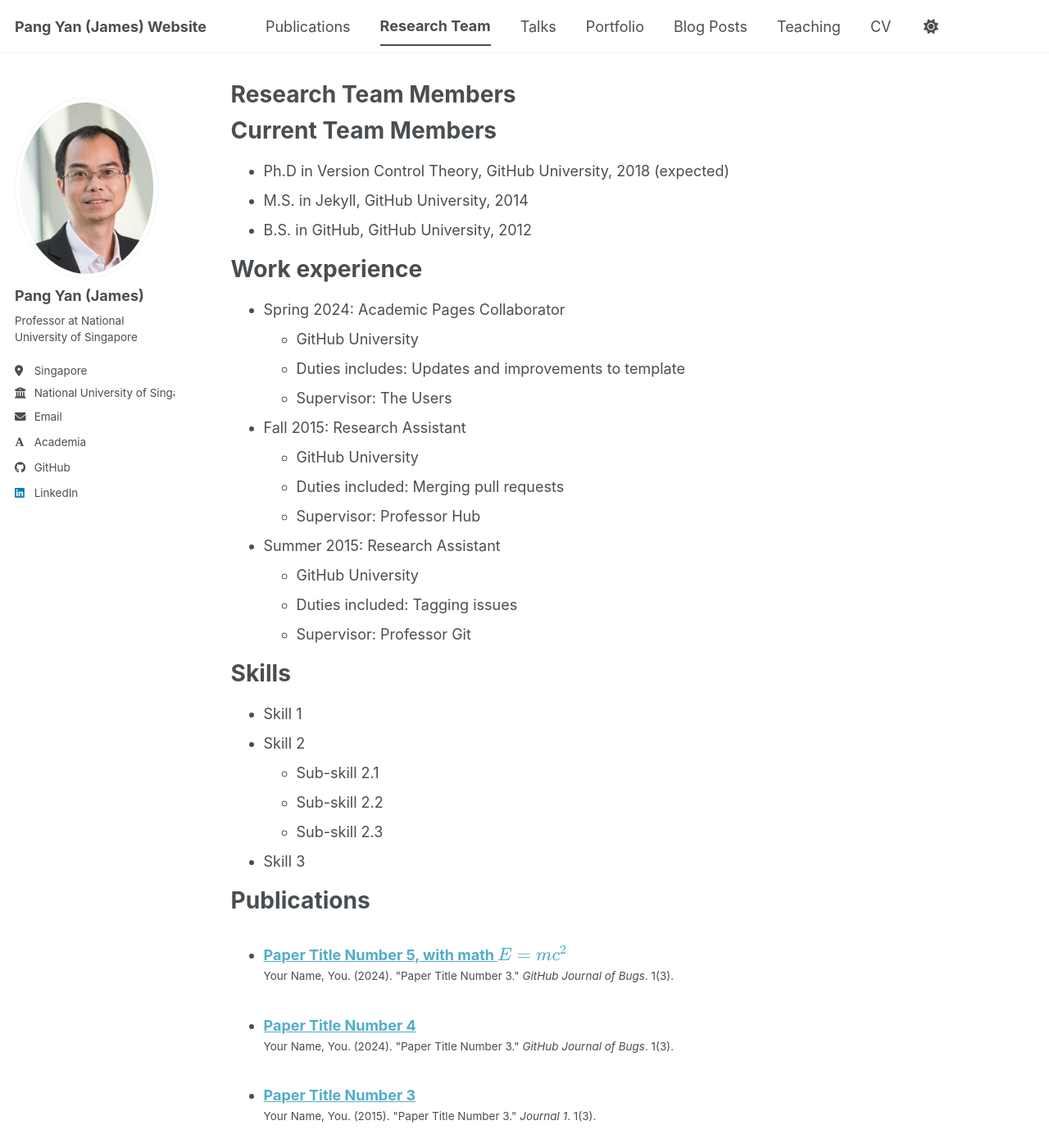
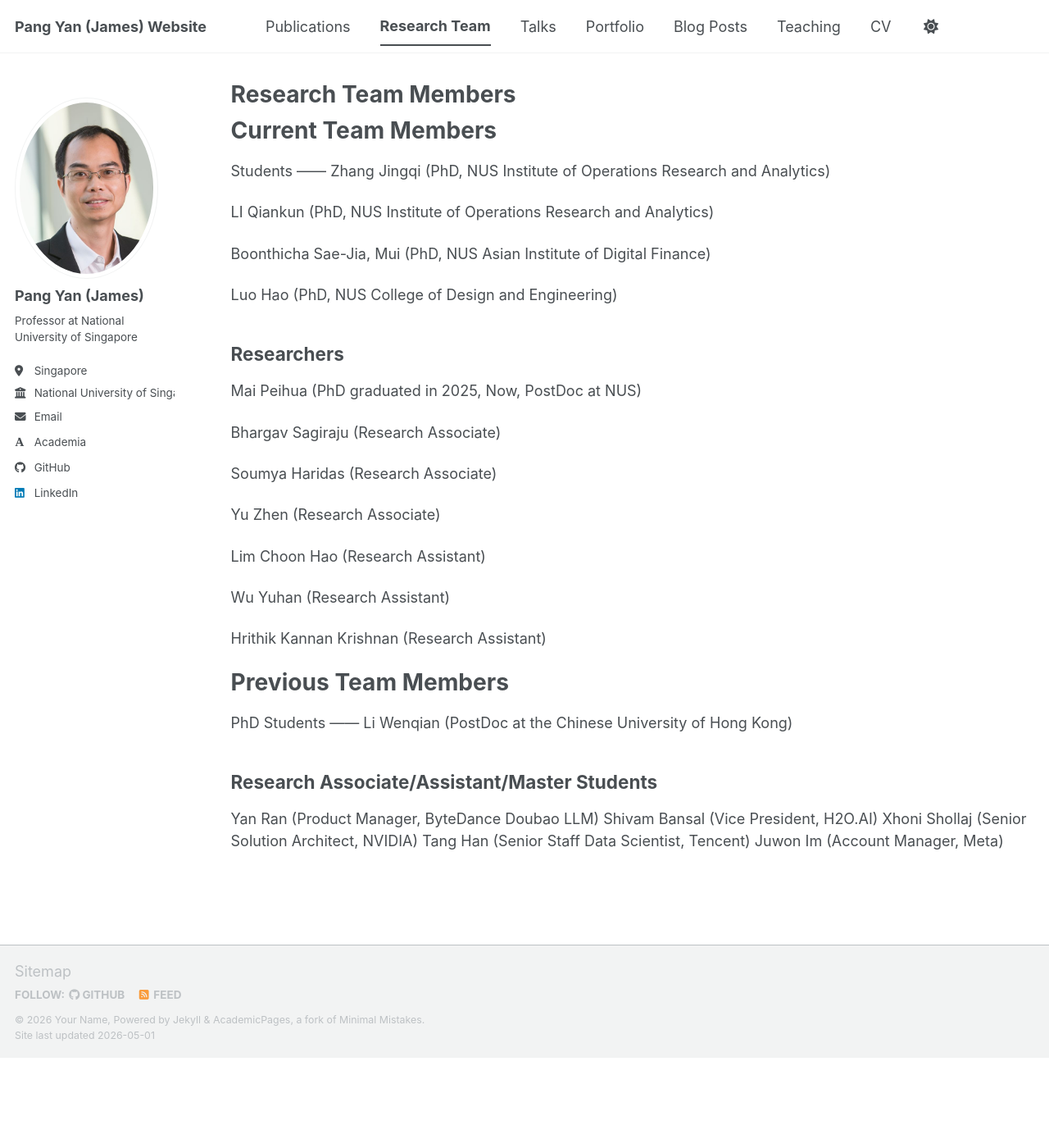
Before and after one commit to jamespangyan/jamespangyan.github.io, a Jekyll site: the page built from _pages/Team.md, in a window 1280 px wide and 1400 px high. Shown: the whole window at 82% size. Built offline with Jekyll 4.4.1, drawn with Linux system fonts in a browser that asks for light colours; some web fonts are replaced; a script bundle is joined from its source files by our own code; library files that are not in the unit come from our copies; some of the changed text lies outside the part shown.

Commit message:
Update Team.md

```diff
--- a/_pages/Team.md
+++ b/_pages/Team.md
@@ -11,54 +11,42 @@ redirect_from:
 
 Current Team Members
 ======
-* Ph.D in Version Control Theory, GitHub University, 2018 (expected)
-* M.S. in Jekyll, GitHub University, 2014
-* B.S. in GitHub, GitHub University, 2012
+Students
+------
+Zhang Jingqi (PhD, NUS Institute of Operations Research and Analytics)
 
-Work experience
+LI Qiankun (PhD, NUS Institute of Operations Research and Analytics)
+
+Boonthicha Sae-Jia, Mui (PhD, NUS Asian Institute of Digital Finance)
+
+Luo Hao (PhD, NUS College of Design and Engineering)
+
+Researchers
+------
+Mai Peihua (PhD graduated in 2025, Now, PostDoc at NUS)
+
+Bhargav Sagiraju (Research Associate)
+
+Soumya Haridas (Research Associate)
+
+Yu Zhen (Research Associate)
+
+Lim Choon Hao (Research Assistant)
+
+Wu Yuhan (Research Assistant)
+
+Hrithik Kannan Krishnan (Research Assistant)
+
+Previous Team Members
 ======
-* Spring 2024: Academic Pages Collaborator
-  * GitHub University
-  * Duties includes: Updates and improvements to template
-  * Supervisor: The Users
+PhD Students
+------
+Li Wenqian (PostDoc at the Chinese University of Hong Kong)
 
-* Fall 2015: Research Assistant
-  * GitHub University
-  * Duties included: Merging pull requests
-  * Supervisor: Professor Hub
-
-* Summer 2015: Research Assistant
-  * GitHub University
-  * Duties included: Tagging issues
-  * Supervisor: Professor Git
-
-Skills
-======
-* Skill 1
-* Skill 2
-  * Sub-skill 2.1
-  * Sub-skill 2.2
-  * Sub-skill 2.3
-* Skill 3
-
-Publications
-======
-  <ul>{% for post in site.publications reversed %}
-    {% include archive-single-cv.html %}
-  {% endfor %}</ul>
-
-Talks
-======
-  <ul>{% for post in site.talks reversed %}
-    {% include archive-single-talk-cv.html  %}
-  {% endfor %}</ul>
-
-Teaching
-======
-  <ul>{% for post in site.teaching reversed %}
-    {% include archive-single-cv.html %}
-  {% endfor %}</ul>
-
-Service and leadership
-======
-* Currently signed in to 43 different slack teams
+Research Associate/Assistant/Master Students
+------
+Yan Ran (Product Manager, ByteDance Doubao LLM)
+Shivam Bansal (Vice President, H2O.AI)
+Xhoni Shollaj (Senior Solution Architect, NVIDIA)
+Tang Han (Senior Staff Data Scientist, Tencent)
+Juwon Im (Account Manager, Meta)
```
